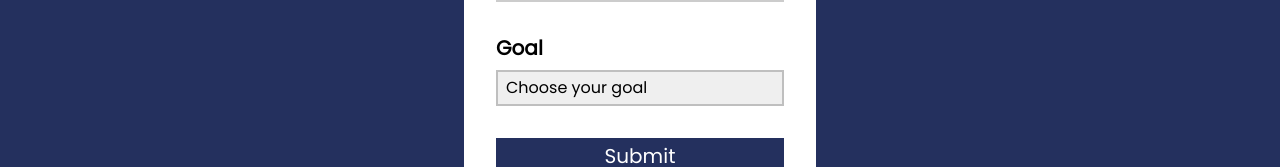
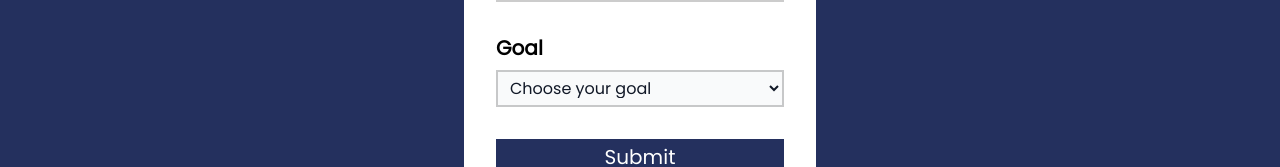
Before and after one commit to LukaMartin/gym-program-generator, a Next.js app: page / in a window 1280 px wide. Shown: the part 590-757 px from the top of the page. Built offline with nearby package versions, Linux system fonts and the light colour scheme.

Commit message:
Edit select form element styling.

```diff
--- a/src/components/TrainingProgramForm.tsx
+++ b/src/components/TrainingProgramForm.tsx
@@ -60,28 +60,28 @@ export default function TrainingProgramForm({
         </label>
         <select
           onChange={(e) => setGoalOption(e.target.value)}
-          className="appearance-none w-60 md:w-72 outline-none ring-navy focus:ring-2 border-2 border-black/20 mt-2 mb-8 px-1 py-[0.125rem] md:px-2 md:py-1"
+          className="bg-gray-50 border-2 border-black/20 text-gray-900  ring-navy focus:ring-2 focus:border-blue-500 block mt-2 mb-8 px-1 md:px-2 py-[0.25rem]"
           id="training-goal"
           name="training-goal"
           defaultValue={""}
           required
         >
-          <option value="" disabled>
+          <option value="" className="flex justify-between" disabled>
             Choose your goal
           </option>
-          <option value="muscle growth" className="text-black">
+          <option value="muscle growth">
             Muscle Growth
           </option>
-          <option value="increase strength" className="text-black">
+          <option value="increase strength">
             Increase Strength
           </option>
-          <option value="HIIT" className="text-black">
+          <option value="HIIT">
             Cardiovascular Fitness
           </option>
-          <option value="improved flexibility" className="text-black">
+          <option value="improved flexibility">
             Improved Flexibility
           </option>
-          <option value="calisthenics training" className="text-black">
+          <option value="calisthenics training">
             Calisthenics Training
           </option>
         </select>
```
